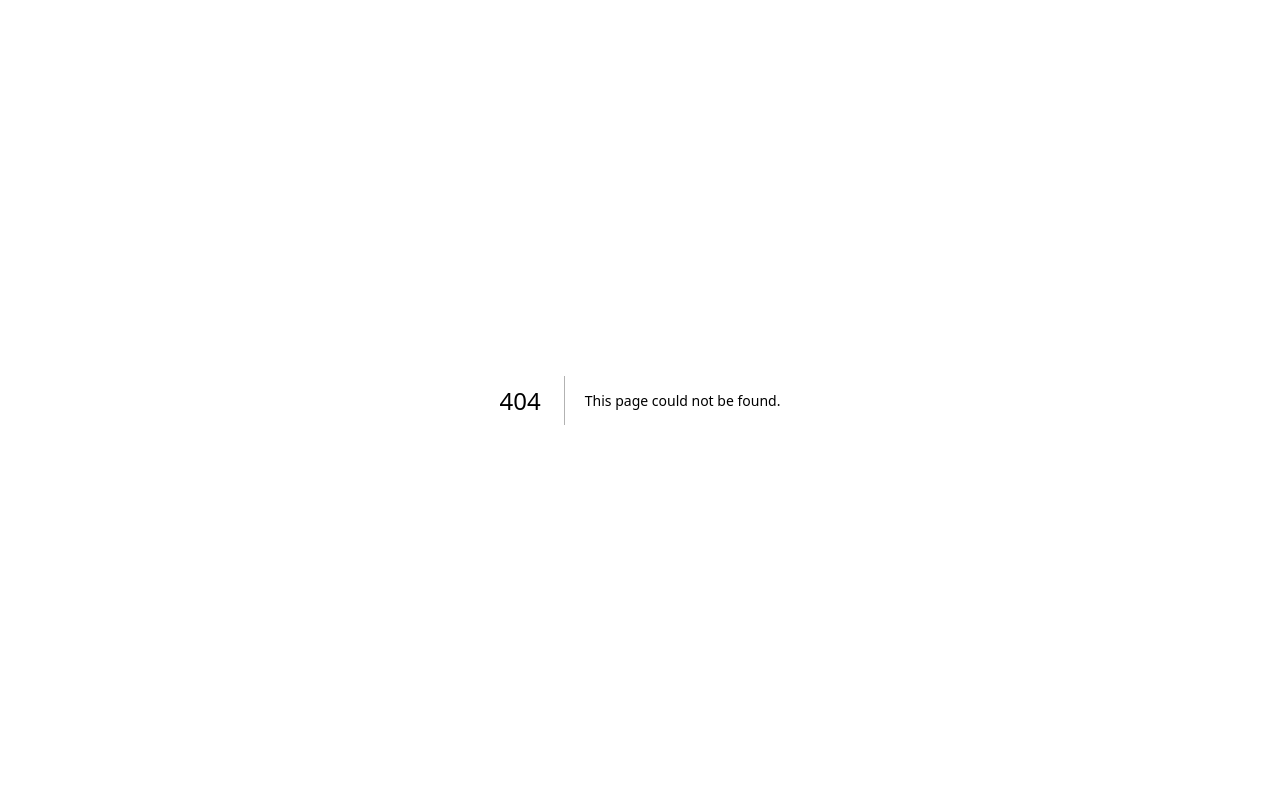
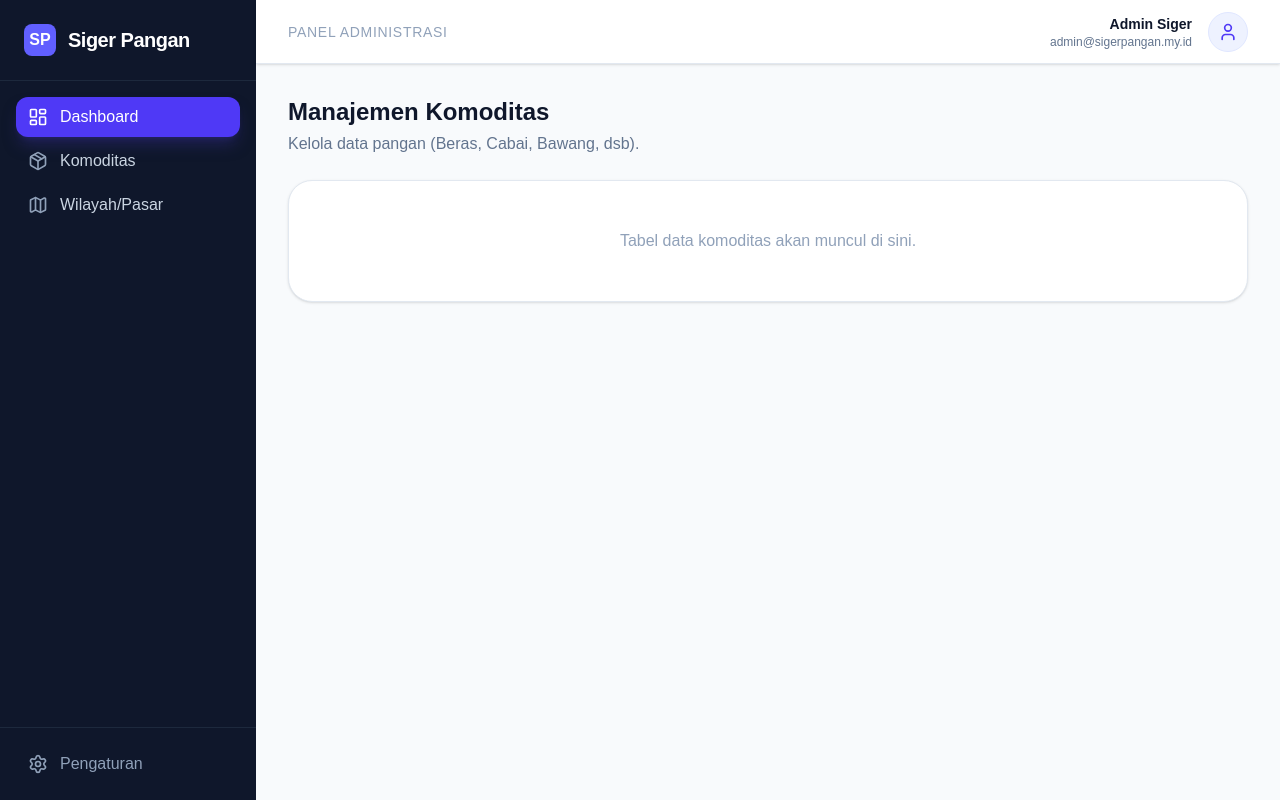
Before and after one commit to patpaw111/Siger-Pangan, a Next.js app in the folder apps/web-cms/: page /dashboard/komoditas in a window 1280 px wide. Before the commit this address had no page. Built offline with nearby package versions, Linux system fonts and the light colour scheme.

Commit message:
feat(web-cms): create commodity management placeholder page

```diff
--- /dev/null
+++ b/apps/web-cms/src/app/(dashboard)/dashboard/komoditas/page.tsx
@@ -0,0 +1,16 @@
+import React from 'react';
+
+export default function KomoditasPage() {
+  return (
+    <div className="space-y-6">
+      <div>
+        <h1 className="text-2xl font-bold text-slate-900">Manajemen Komoditas</h1>
+        <p className="text-slate-500 mt-1">Kelola data pangan (Beras, Cabai, Bawang, dsb).</p>
+      </div>
+
+      <div className="bg-white p-12 rounded-3xl border border-slate-200 shadow-sm text-center">
+        <p className="text-slate-400">Tabel data komoditas akan muncul di sini.</p>
+      </div>
+    </div>
+  );
+}
```
